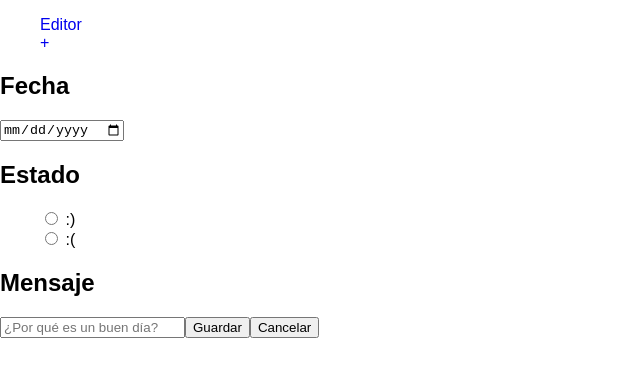
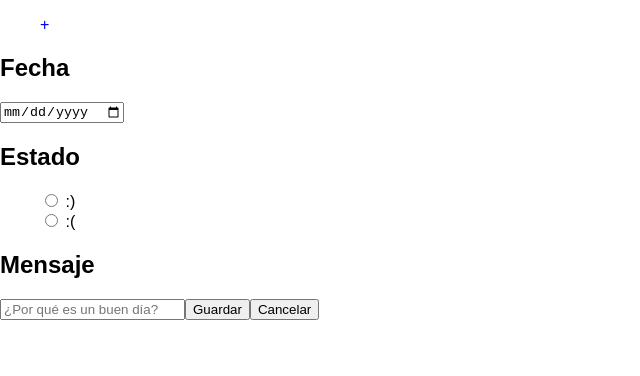
Before and after one commit to Adalab/clarke-fc-life-calendar-MartaAS, a React (Create React App) app: page / in a window 1280 px wide. Shown: the top 376 px of the page, without its empty margins (0-640 px from the left). Built offline with nearby package versions, Linux system fonts and the light colour scheme.

Commit message:
add save and cancel buttons

```diff
--- a/src/components/App.js
+++ b/src/components/App.js
@@ -28,7 +28,7 @@ export default class App extends React.Component {
       date : dateCalendar,
       message : textMessage
     })
-    // console.log(dateCalendar);
+     console.log(dateCalendar);
   }
 
   handleMessage(event){
@@ -36,7 +36,7 @@ export default class App extends React.Component {
     this.setState({
       message : textMessage
     })
-  //  console.log(textMessage);
+    console.log(textMessage);
   }
 
   handleEmotionHappy(event){
@@ -65,8 +65,8 @@ export default class App extends React.Component {
       <header>
         <nav>
         <ul>
-          <li><Link to='/'>Editor</Link></li>
-          <li><Link to='/Calendar'>+</Link></li>
+
+          <li><Link to='/'>+</Link></li>
         </ul>
         </nav>
       </header>
--- a/src/components/Edition.js
+++ b/src/components/Edition.js
@@ -1,4 +1,7 @@
 import React from 'react';
+import { Link, Route, Switch } from 'react-router-dom';
+import Calendar from './Calendar';
+import App from './App';
 
 export default class Edition extends React.Component  {
   render(){
@@ -16,8 +19,19 @@ export default class Edition extends React.Component  {
 
       <h2>Mensaje</h2>
       <input type="text" placeholder="¿Por qué es un buen día?" onChange={this.props.whenWrite}/>
-      <input type="button" value="Guardar" />
-      <input type="button" value="Cancelar" />
+
+      <Link className="link" to='/Calendar'>
+          <input type="button" value="Guardar"></input>
+         </Link>
+          <Link className="link" to='/Calendar'>
+          <input type="button" value="Cancelar"></input>
+         </Link>
+         <Switch>
+           <Route path='/Calendar' render={() =>
+             <Calendar />}
+           />
+           <Route path="/App" component={App} />
+         </Switch>
       </form>
       </div>
     );
```
Lines whose indentation alone changed are shown as unchanged.
